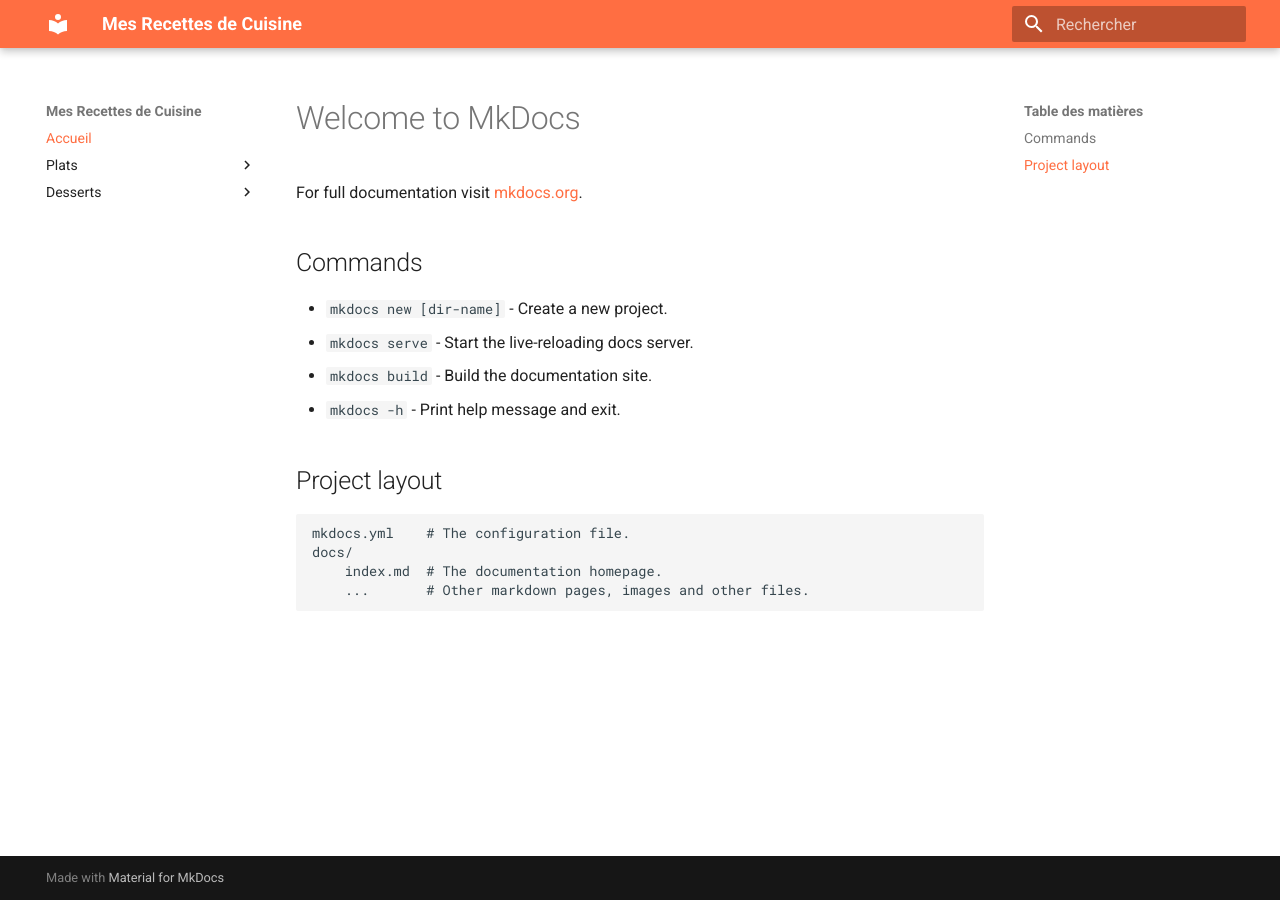
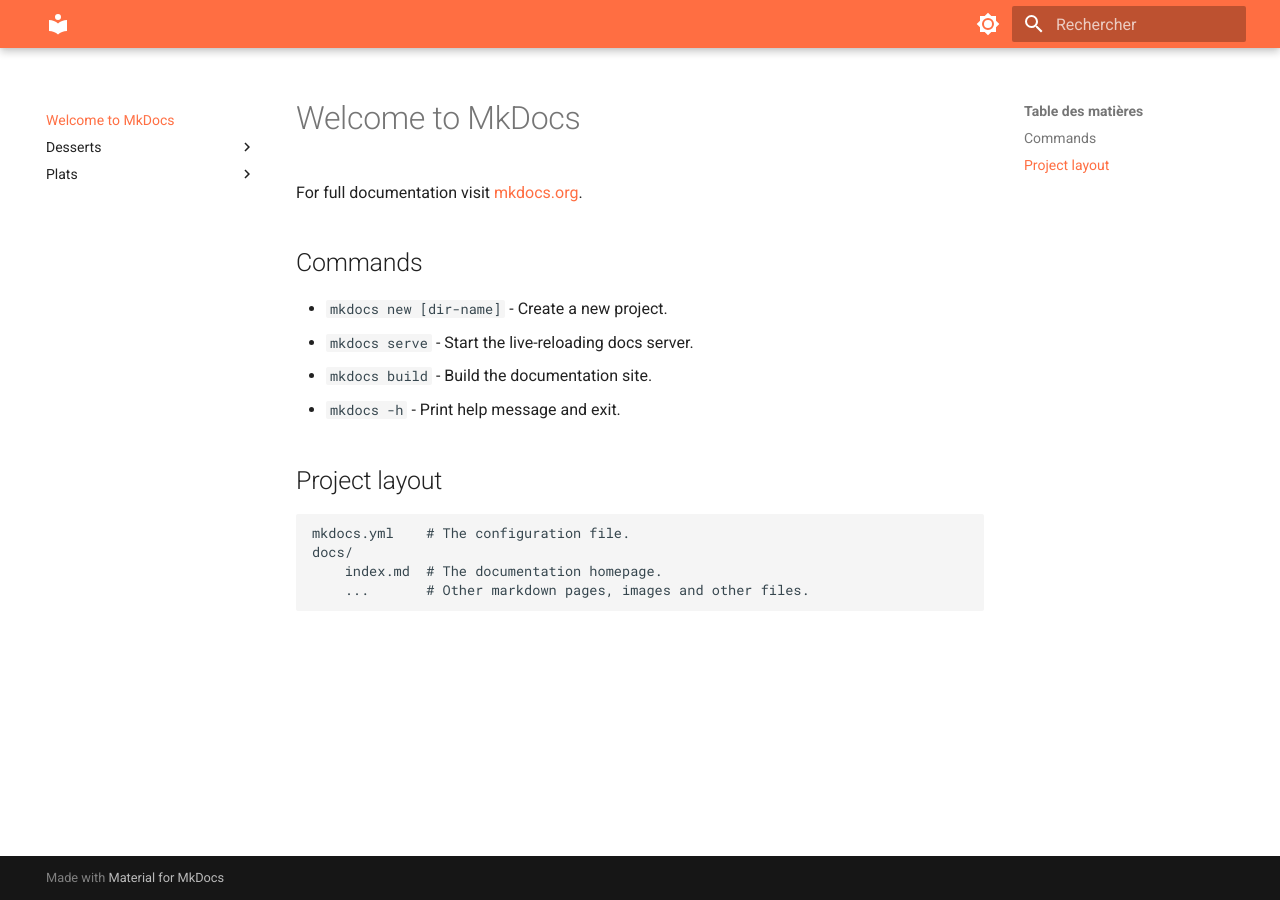
Before and after one commit to jbthomazo/my-recipes, an MkDocs documentation site: the page built from docs/index.md, in a window 1280 px wide. Built offline with MkDocs 1.6.1 and Material for MkDocs 9.7.7, drawn with Linux system fonts in a browser that asks for light colours.

```diff
--- a/mkdocs.yml
+++ b/mkdocs.yml
@@ -1,14 +1,21 @@
-site_name: Mes Recettes de Cuisine
 theme:
   name: material
-  language: fr  # Pour avoir l'interface en français
+  language: fr
   palette:
-    primary: deep orange # Couleur thématique "cuisine"
-    accent: orange
+    # Palette pour le mode clair
+    - media: "(prefers-color-scheme: light)"
+      scheme: default
+      primary: deep orange
+      accent: orange
+      toggle:
+        icon: material/brightness-7
+        name: Passer au mode sombre
 
-nav:
-  - Accueil: index.md
-  - Plats:
-      - Poulet au curry: plats/poulet-curry.md
-  - Desserts:
-      - Fondant au chocolat: desserts/fondant.md
+    # Palette pour le mode sombre
+    - media: "(prefers-color-scheme: dark)"
+      scheme: slate
+      primary: deep orange
+      accent: orange
+      toggle:
+        icon: material/brightness-4
+        name: Passer au mode clair
```
